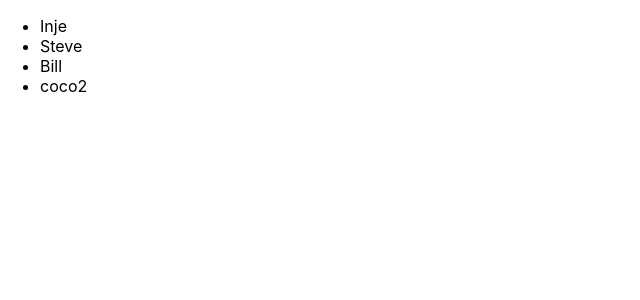
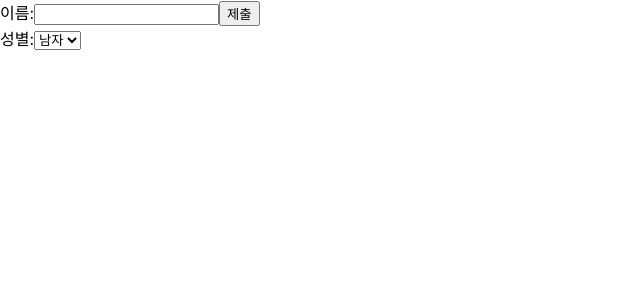
Before and after one commit to chaeryeon823/React-Study, a React (Create React App) app in the folder my-app/: page / in a window 1280 px wide. Shown: the top 300 px of the page, without its empty margins (0-640 px from the left). Built offline with nearby package versions, Linux system fonts and the light colour scheme.

Commit message:
:+1: Forms
part 11

```diff
--- /dev/null
+++ b/my-app/src/chapter_11/SignUp.jsx
@@ -0,0 +1,39 @@
+import React from "react";
+import { useState } from "react";
+
+function SignUp(props) {
+    const [name, setName] = useState("");
+    const [gender, setGender] = useState("남자");
+
+    const handleChangeName = (event) => {
+        setName(event.target.value);
+    };
+
+    const handleChangeGender = (event) => {
+        setGender(event.target.value);
+    }
+    const handleSubmit = (event) => {
+        alert(`이름: ${name}, 성별: ${gender}`);
+        event.preventDefault();
+    };
+
+    return (
+        <form onSubmit={handleSubmit}>
+            <label>
+                이름:
+                <input type={"text"} value={name} onChange={handleChangeName}/>
+            </label>
+            <button type="submit">제출</button>
+            <br />
+            <label>
+                성별:
+                <select value={gender} onChange={handleChangeGender}>
+                    <option value="남자">남자</option>
+                    <option value="여자">여자</option>
+                </select>
+            </label>
+        </form>
+    );
+}
+
+export default SignUp;
--- a/my-app/src/index.js
+++ b/my-app/src/index.js
@@ -14,10 +14,11 @@
 import FunConfirmButton from './chapter_08/FunConfirmButton';
 import LandingPage from './chapter_09/LandingPAge';
 import AttendanceBook from './chapter_10/AttendanceBook';
+import SignUp from './chapter_11/SignUp';
 const root = ReactDOM.createRoot(document.getElementById('root'));
 root.render(
   <React.StrictMode>
-    <AttendanceBook />
+    <SignUp />
   </React.StrictMode>
 );
 
```
